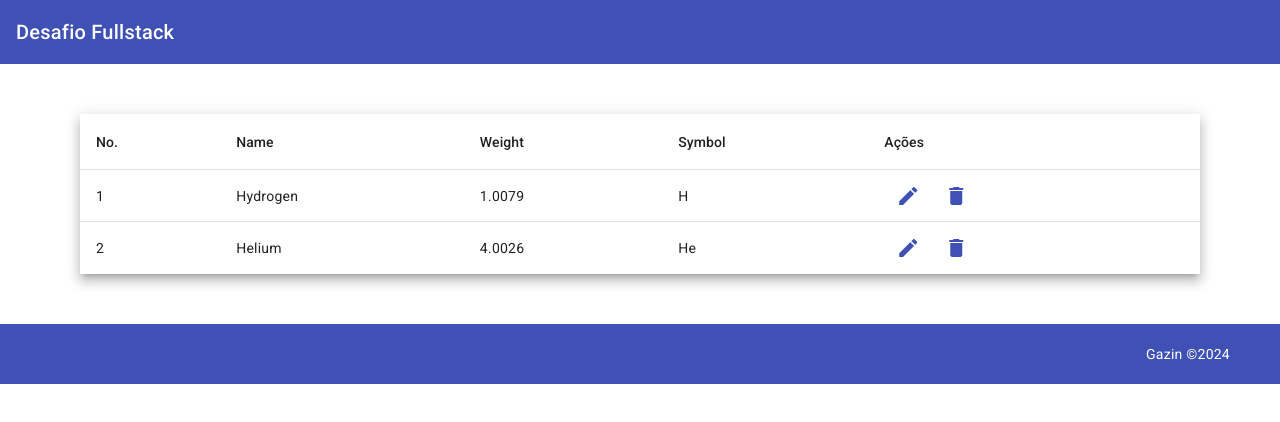
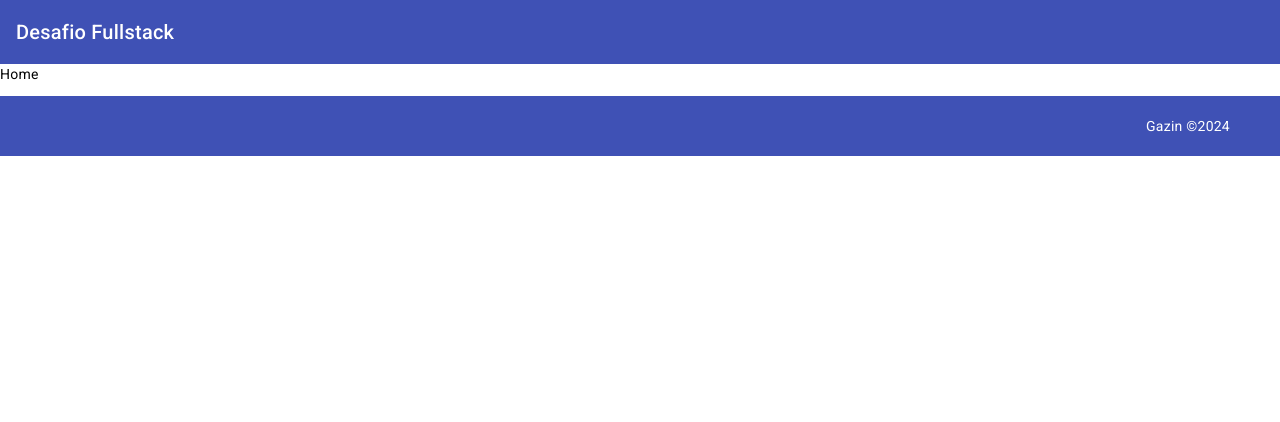
Before and after one commit to Felintro/desafio-fullstack, an Angular app in the folder frontend/desafio-fullstack/: page / in a window 1280 px wide. Shown: the top 422 px of the page. Built offline with nearby package versions, Linux system fonts and the light colour scheme.

Commit message:
Rollback das alterações

```diff
--- a/frontend/desafio-fullstack/src/app/models/Nivel.ts
+++ /dev/null
@@ -1,4 +0,0 @@
-export interface Nivel {
-  nivelId: number;
-  nivel: string;
-}
--- a/frontend/desafio-fullstack/src/app/view/desenvolvedor/desenvolvedor.component.html
+++ /dev/null
@@ -1 +0,0 @@
-<p>desenvolvedor works!</p>
--- a/frontend/desafio-fullstack/src/app/view/home/home.component.html
+++ b/frontend/desafio-fullstack/src/app/view/home/home.component.html
@@ -1,33 +1 @@
-<div class="container">
-  <table mat-table [dataSource]="dataSource" class="mat-elevation-z8">
-    <ng-container matColumnDef="position">
-      <th mat-header-cell *matHeaderCellDef> No. </th>
-      <td mat-cell *matCellDef="let element"> {{element.position}} </td>
-    </ng-container>
-    <ng-container matColumnDef="name">
-      <th mat-header-cell *matHeaderCellDef> Name </th>
-      <td mat-cell *matCellDef="let element"> {{element.name}} </td>
-    </ng-container>
-    <ng-container matColumnDef="weight">
-      <th mat-header-cell *matHeaderCellDef> Weight </th>
-      <td mat-cell *matCellDef="let element"> {{element.weight}} </td>
-    </ng-container>
-    <ng-container matColumnDef="symbol">
-      <th mat-header-cell *matHeaderCellDef> Symbol </th>
-      <td mat-cell *matCellDef="let element"> {{element.symbol}} </td>
-    </ng-container>
-    <ng-container matColumnDef="actions">
-      <th mat-header-cell *matHeaderCellDef> Ações </th>
-      <td mat-cell *matCellDef="let element">
-        <button mat-icon-button color="primary">
-          <mat-icon>edit</mat-icon>
-        </button>
-        <button mat-icon-button color="primary">
-          <mat-icon>delete</mat-icon>
-        </button>
-      </td>
-    </ng-container>
-    <tr mat-header-row *matHeaderRowDef="displayedColumns"></tr>
-    <tr mat-row *matRowDef="let row; columns: displayedColumns;"></tr>
-  </table>
-</div>
+<p>Home</p>
--- a/frontend/desafio-fullstack/src/app/view/home/home.component.ts
+++ b/frontend/desafio-fullstack/src/app/view/home/home.component.ts
@@ -1,16 +1,4 @@
 import { Component } from '@angular/core';
-
-export interface PeriodicElement {
-  name: string;
-  position: number;
-  weight: number;
-  symbol: string;
-}
-
-const ELEMENT_DATA: PeriodicElement[] = [
-  {position: 1, name: 'Hydrogen', weight: 1.0079, symbol: 'H'},
-  {position: 2, name: 'Helium', weight: 4.0026, symbol: 'He'},
-];
 
 @Component({
   selector: 'app-home',
@@ -19,7 +7,4 @@ const ELEMENT_DATA: PeriodicElement[] = [
 })
 export class HomeComponent {
 
-  displayedColumns: string[] = ['position', 'name', 'weight', 'symbol', 'actions'];
-  dataSource = ELEMENT_DATA;
-
 }
--- a/frontend/desafio-fullstack/src/app/view/nivel/nivel.component.html
+++ /dev/null
@@ -1 +0,0 @@
-<p>nivel works!</p>
```
Also changed, not shown: frontend/desafio-fullstack/src/app/app.module.ts (+0 -9 lines), frontend/desafio-fullstack/src/app/view/desenvolvedor/desenvolvedor.component.ts (deleted, +0 -10 lines), frontend/desafio-fullstack/src/app/view/nivel/nivel.component.ts (deleted, +0 -10 lines), frontend/desafio-fullstack/src/app/models/Desenvolvedor.ts (deleted), frontend/desafio-fullstack/src/app/view/desenvolvedor/desenvolvedor.component.scss (deleted), frontend/desafio-fullstack/src/app/view/nivel/nivel.component.scss (deleted).
